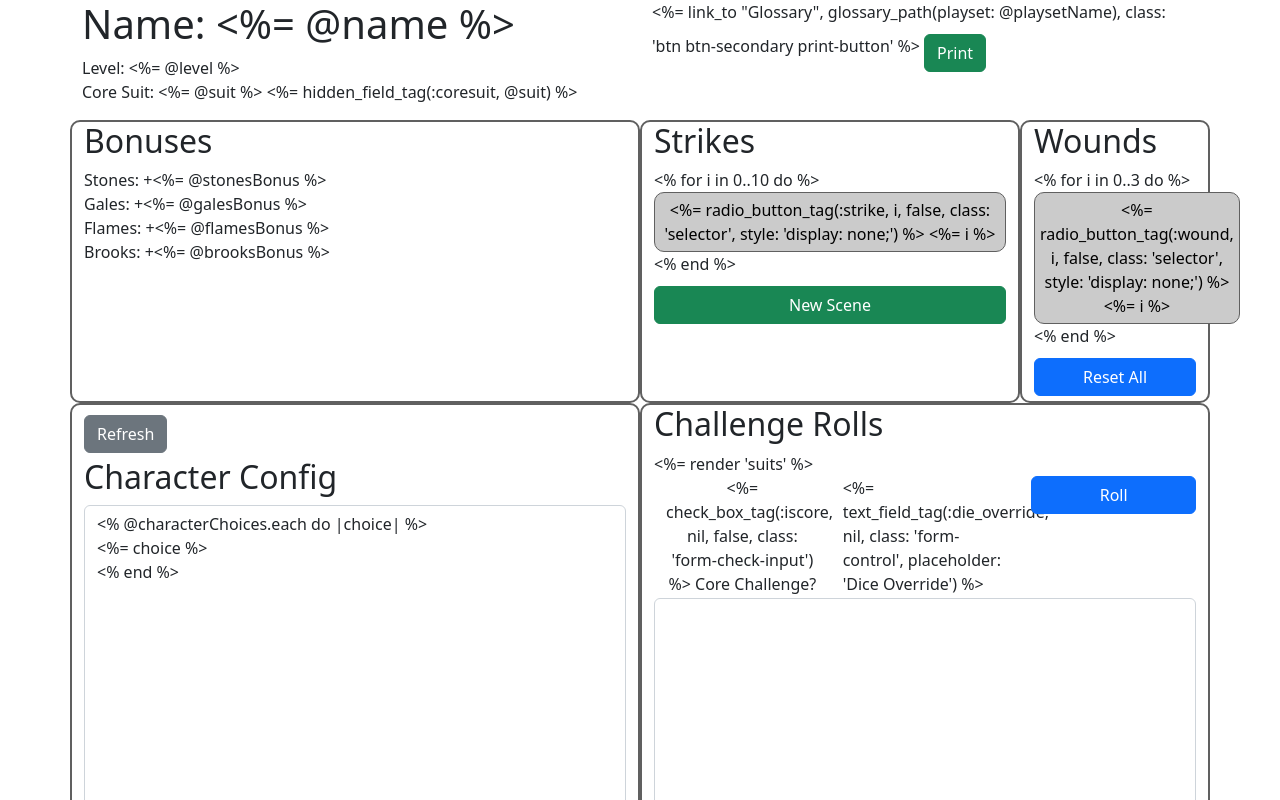
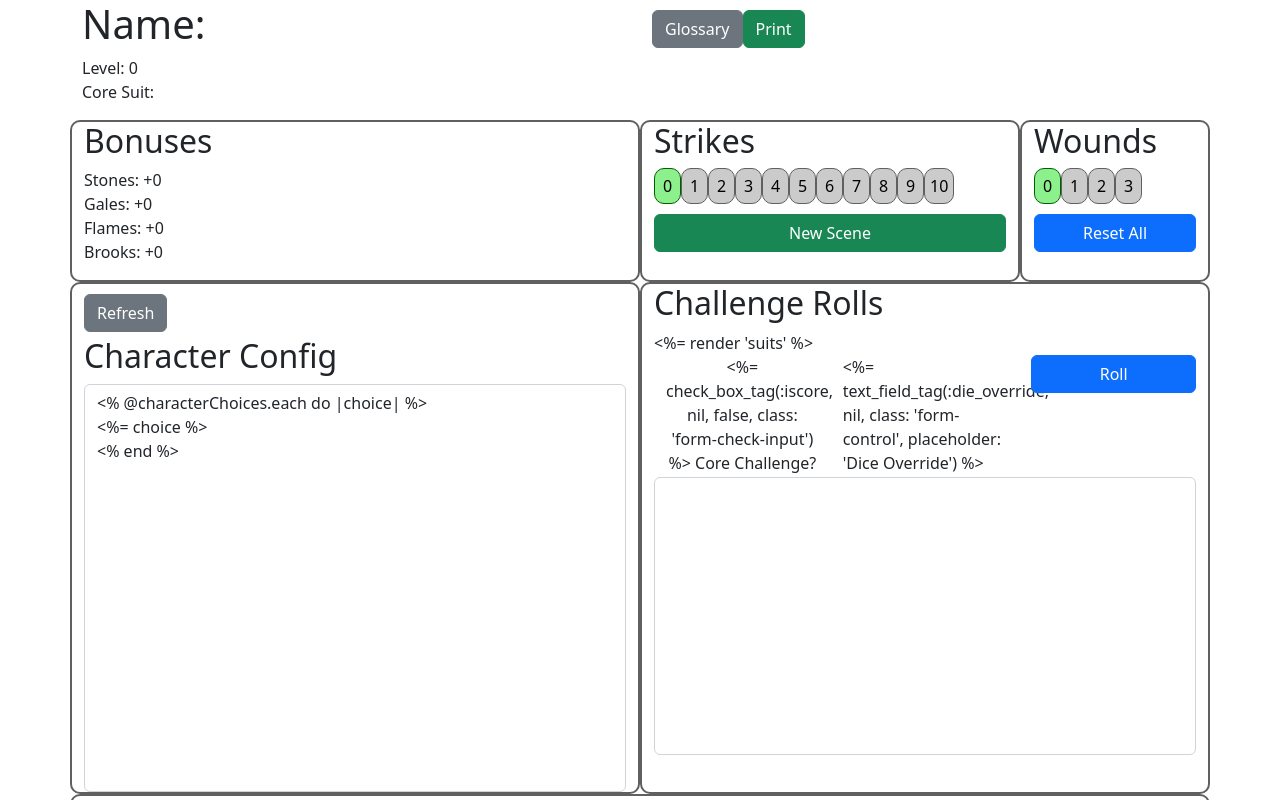
Before and after one commit to joedono/Weave-Site, an Angular app: page /character-sheet in a window 1280 px wide. Shown: the top 800 px of the page. Built offline with nearby package versions, Linux system fonts and the light colour scheme.

Commit message:
Working on character sheet

```diff
--- a/src/app/components/character-sheet/character-sheet.component.html
+++ b/src/app/components/character-sheet/character-sheet.component.html
@@ -1,51 +1,58 @@
 <div class="row">
   <div class="col">
-    <h1>Name: <%= @name %></h1>
+    <h1>Name: {{ name }}</h1>
     <p>
-      Level: <%= @level %><br>
-      Core Suit: <%= @suit %>
-      <%= hidden_field_tag(:coresuit, @suit) %>
+      Level: {{ level }}<br>
+      Core Suit: {{ coreSuit }}
     </p>
   </div>
   <div class="col text-right">
-    <%= link_to "Glossary", glossary_path(playset: @playsetName), class: 'btn btn-secondary print-button' %>
-    <a href="/print_character.txt" class="btn btn-success print-button">Print</a>
+    <a [routerLink]="['glossary']" [queryParams]="{playset: playsetName}" class="btn btn-secondary print-button">
+      Glossary
+    </a>
+    <a [routerLink]="['print']" [queryParams]="characterData" class="btn btn-success print-button">
+      Print
+    </a>
   </div>
 </div>
 <div class="row">
   <div class="col-sm-6 character-sheet-section">
     <h2>Bonuses</h2>
     <p>
-      Stones: +<%= @stonesBonus %><br>
-      Gales: +<%= @galesBonus %><br>
-      Flames: +<%= @flamesBonus %><br>
-      Brooks: +<%= @brooksBonus %><br>
+      Stones: +{{ stonesBonus }}<br>
+      Gales: +{{ galesBonus }}<br>
+      Flames: +{{ flamesBonus }}<br>
+      Brooks: +{{ brooksBonus }}<br>
     </p>
   </div>
   <div class="col-sm-4 selector-group character-sheet-section">
     <h2>Strikes</h2>
-    <% for i in 0..10 do %>
-      <label class="selector-container-small <%= i == 0 ? 'selected' : '' %>">
-        <%= radio_button_tag(:strike, i, false, class: 'selector', style: 'display: none;') %>
-        <%= i %>
-      </label>
-    <% end %>
-    <button type="button" class="btn btn-success" onclick="newScene()" style="margin-top: 10px;">New Scene</button>
+    <label *ngFor="let i of [0,1,2,3,4,5,6,7,8,9,10]" class="selector-container-small" [ngClass]="{ 'selected': i == 0 }">
+      <input type="radio" name="strike" [value]="i" (change)="setStrikes(i)" style="display: none;"/>
+      {{ i }}
+    </label>
+    <button type="button" class="btn btn-success" (click)="newScene()" style="margin-top: 10px;">New Scene</button>
   </div>
   <div class="col-sm-2 selector-group character-sheet-section">
     <h2>Wounds</h2>
-    <% for i in 0..3 do %>
-      <label class="selector-container-small <%= i == 0 ? 'selected' : '' %>">
-        <%= radio_button_tag(:wound, i, false, class: 'selector', style: 'display: none;') %>
-        <%= i %>
-      </label>
-    <% end %>
-    <button type="button" class="btn btn-primary" onclick="resetStrikesAndWounds()" style="margin-top: 10px;">Reset All</button>
+    <label *ngFor="let i of [0,1,2,3]" class="selector-container-small" [ngClass]="{ 'selected': i == 0 }">
+      <input type="radio" name="wound" [value]="i" (change)="setWounds(i)" style="display: none;"/>
+      {{ i }}
+    </label>
+    <button type="button" class="btn btn-primary" (click)="resetStrikesAndWounds()" style="margin-top: 10px;">Reset All</button>
   </div>
 </div>
+
+
+
+
+
+
+
+
 <div class="row">
   <div class="col-sm-6 character-sheet-section">
-    <button type="button" class="btn btn-secondary float-right print-button" onclick="refreshCharacterConfig()">Refresh</button>
+    <button type="button" class="btn btn-secondary float-right print-button" (click)="refreshCharacterConfig()">Refresh</button>
     <h2>Character Config</h2>
 <textarea id="characterConfig" class="form-control" rows="<%= @characterChoices.count + 1 %>" style="min-height: 408px; resize: none;">
 <% @characterChoices.each do |choice| %>
--- a/src/app/components/character-sheet/character-sheet.component.ts
+++ b/src/app/components/character-sheet/character-sheet.component.ts
@@ -1,10 +1,79 @@
-import { Component } from '@angular/core';
+import { Component, OnInit } from '@angular/core';
+import { Router } from '@angular/router';
+import { BackstoryModel } from 'src/app/models/backstory.model';
+import { FlawModel } from 'src/app/models/flaw.model';
+import { ItemModel } from 'src/app/models/item.model';
+import { SignatureMoveModel } from 'src/app/models/signature-move.model';
+import { TalentModel } from 'src/app/models/talent.model';
+import { BuilderService } from 'src/app/services/builder.service';
 
 @Component({
   selector: 'app-character-sheet',
   templateUrl: './character-sheet.component.html',
   styleUrls: ['./character-sheet.component.less']
 })
-export class CharacterSheetComponent {
+export class CharacterSheetComponent implements OnInit {
+
+  characterData: any = {};
+
+  name: string = '';
+  level: number = 0;
+  coreSuit: string = '';
+  glossaryPath: string = '';
+  playsetName: string = '';
+
+  stonesBonus: number = 0;
+  galesBonus: number = 0;
+  flamesBonus: number = 0;
+  brooksBonus: number = 0;
+
+  strikes: number = 0;
+  wounds: number = 0;
+
+  characterConfigs: string = '';
+
+  challengeSuit: string = '';
+  isCoreChallenge: boolean = false;
+  diceOverride: number = 0;
+  rollResult: string = '';
+
+  backstories: BackstoryModel[] = [];
+  talents: TalentModel[] = [];
+  flaws: FlawModel[] = [];
+  signatureMoves: SignatureMoveModel[] = [];
+  items: ItemModel[] = [];
+
+  constructor(
+    private router: Router,
+    private builderService: BuilderService
+  ) { }
+
+  ngOnInit(): void {
+    // TODO
+  }
+
+  setStrikes(strikes: number): void {
+    // TODO
+  }
+
+  newScene(): void {
+    // TODO
+  }
+
+  setWounds(wounds: number): void {
+    // TODO
+  }
+
+  resetStrikesAndWounds(): void {
+    // TODO
+  }
+
+  refreshCharacterConfig(): void {
+    // TODO
+  }
+
+  selectedChallengeSuitEvent(suit: string): void {
+    this.challengeSuit = suit;
+  }
 
 }
```
